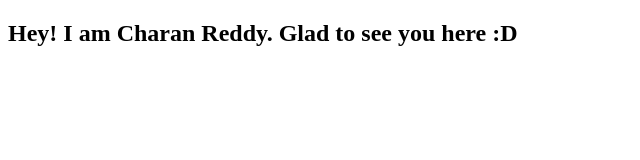
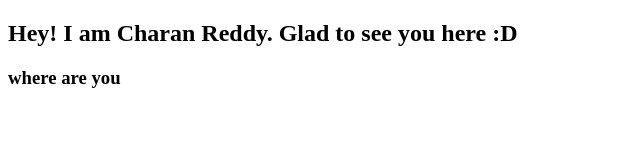
Before and after one commit to charan08/charanPortfolio, a plain HTML site: page index.html in a window 1280 px wide. Shown: the whole page, without its empty margins (0-640 px from the left). Drawn offline with Linux system fonts and the light colour scheme.

Commit message:
first commit

```diff
--- a/index.html
+++ b/index.html
@@ -7,5 +7,6 @@
 </head>
 <body>
     <h2 class="mainHeader">Hey! I am Charan Reddy. Glad to see you here :D </h2>
+    <h3>where are you</h3>
 </body>
 </html>
```
